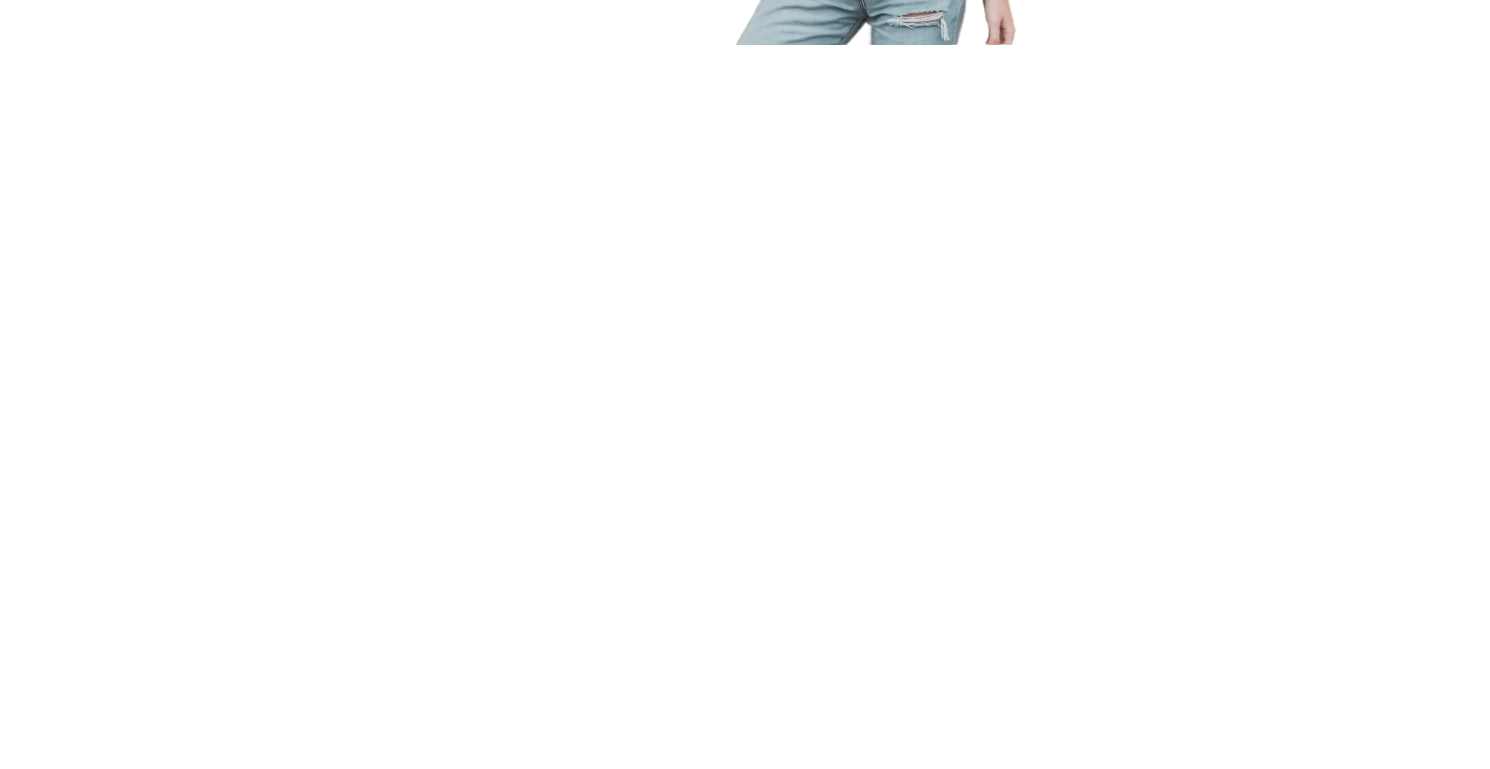
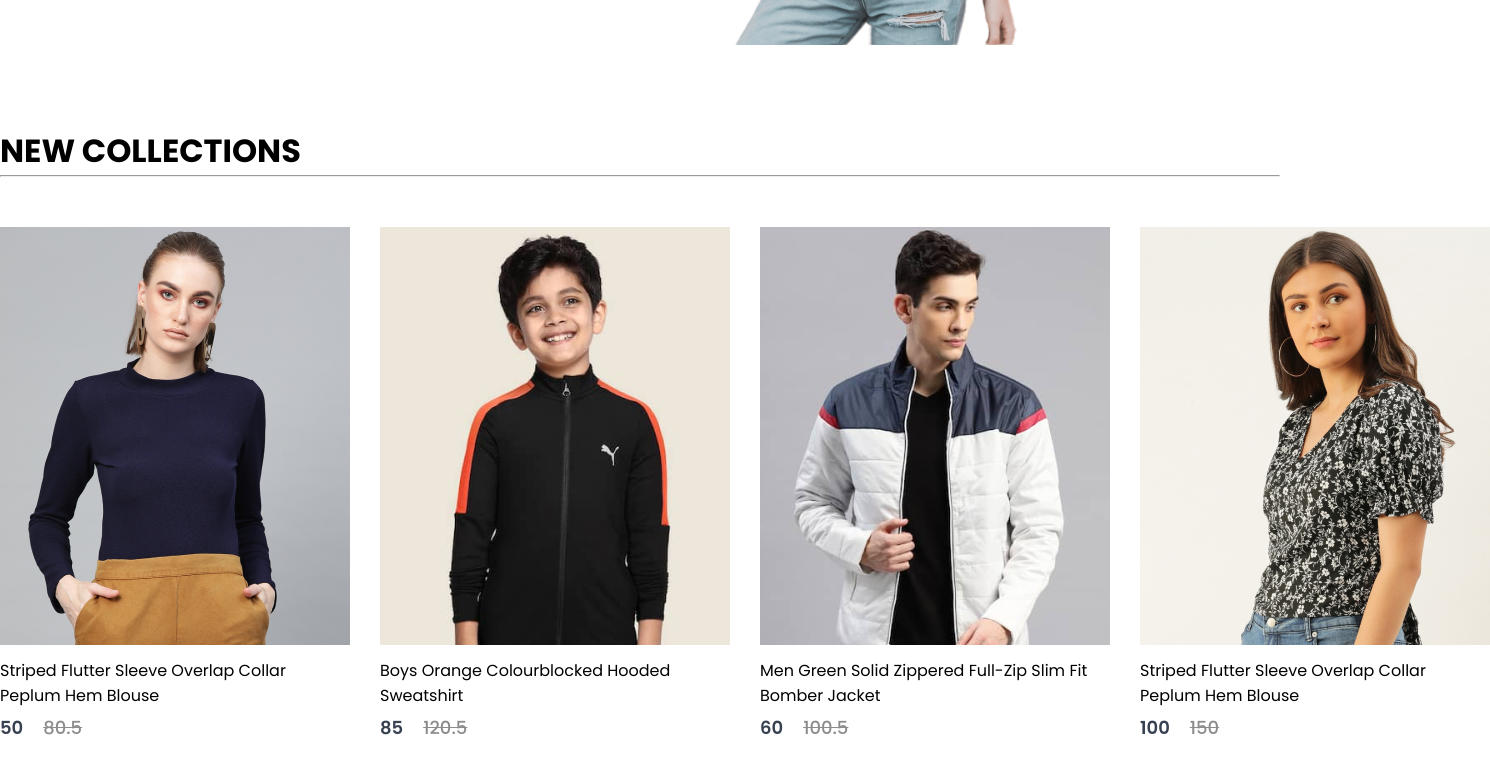
Before and after one commit to mr-prasai2004/LugaKinne, a React (Create React App) app in the folder frontend/: page / in a window 1280 px wide. Shown: the part 2120-2889 px from the top of the page, 1490 px wide, since content can reach past the window. Before the commit the page ends 2247 px from the top, so only its background shows below. Built offline with nearby package versions, Linux system fonts and the light colour scheme.

Commit message:
Added Offer and Collection

```diff
--- a/frontend/src/Pages/Shop.jsx
+++ b/frontend/src/Pages/Shop.jsx
@@ -2,6 +2,7 @@ import React from 'react'
 import { Hero } from '../Components/Hero/Hero'
 import { Popular } from '../Components/Popular/Popular'
 import { Offers } from '../Components/Offers/Offers'
+import { NewCollections } from '../Components/NewCollections/NewCollections'
 
 export const Shop = () => {
   return (
@@ -9,6 +10,7 @@ export const Shop = () => {
         <Hero/>
         <Popular/>
         <Offers />
+        <NewCollections />
     </div>
   )
 }
```
